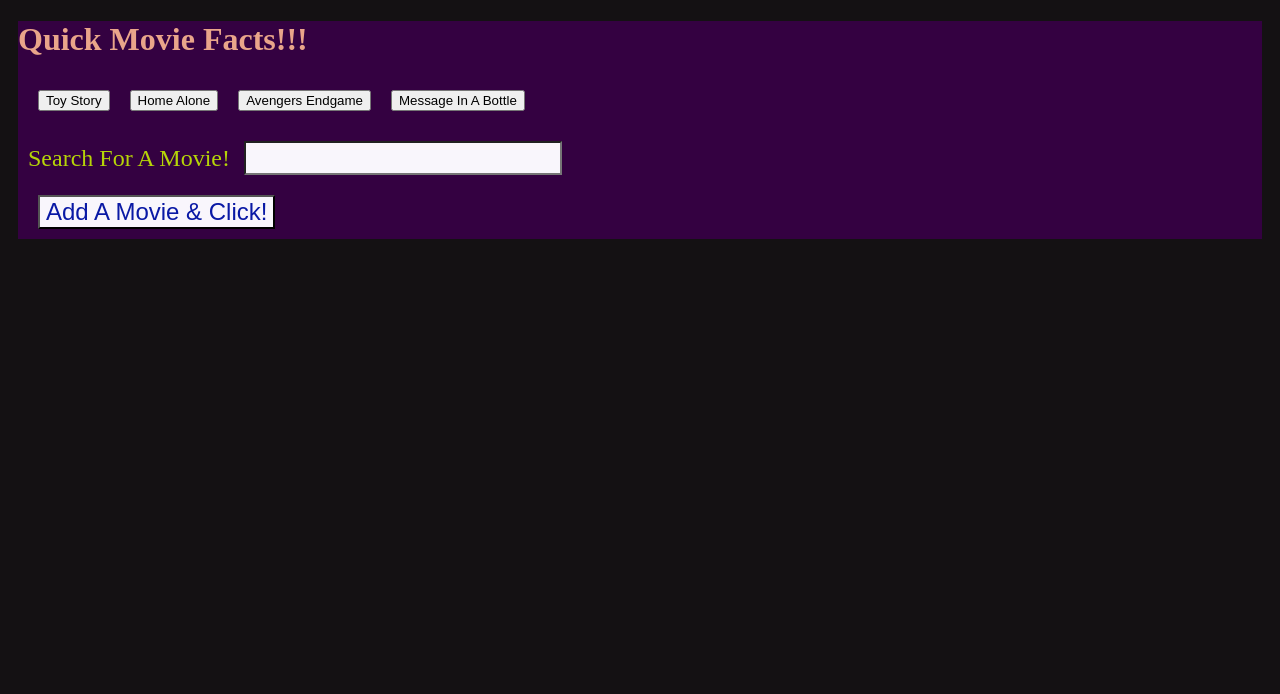
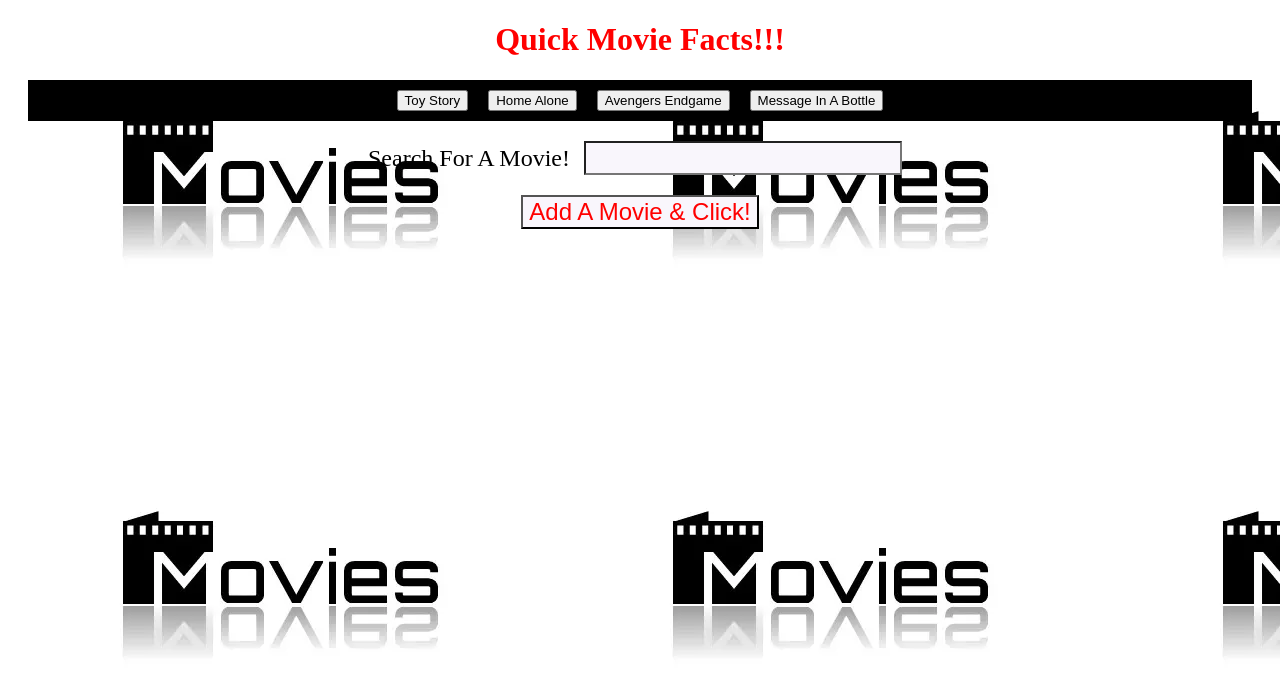
Before and after one commit to Guled06/Movies, a plain HTML site: page index.html in a window 1280 px wide. Drawn offline with nearby package versions, Linux system fonts and the light colour scheme.

Commit message:
added a background image and modified the style of the page

```diff
--- a/index.html
+++ b/index.html
@@ -11,16 +11,32 @@
       form,
       input {
         margin: 10px;
+        text-align: center;
+      }
+
+      body {
+        background-image: url("images/movies.jpg")
+      }
+
+      .container{
+        background: transparent;
+      }
+
+      h1 {
+        color: red;
+      }
+      #add-movie {
+        color: red;
       }
     </style>
   </head>
   <body>
     <div class="container">
       <h1>Quick Movie Facts!!!</h1>
-      <div id="buttons-view"></div>
+      <div id="buttons-view" style="background-color: black;"></div>
 
       <form id="movie-form">
-        <label for="movie-input">Search For A Movie!</label>
+        <label for="movie-input" style="color: black;">Search For A Movie!</label>
         <input type="text" id="movie-input" /><br />
         <input id="add-movie" type="submit" value="Add A Movie & Click!" />
       </form>
--- a/movies.css
+++ b/movies.css
@@ -1,4 +1,4 @@
-
+/*
 
 body {
 
@@ -11,11 +11,11 @@ body {
 
   color: rgb(233, 165, 138);
 
-}
+} */
 
 label {
   font-size: x-large;
-  color: rgb(182, 212, 8);
+  color: rgb(212, 66, 8);
 }
 
 input {
@@ -37,7 +37,8 @@ input {
 }
 
 p {
-  color: palegoldenrod;
+  color: white;
+  background-color: rgb(114, 6, 6);
   font-size: x-large;
   font-family: 'Times New Roman', Times, serif;
 }
--- a/script.js
+++ b/script.js
@@ -117,6 +117,3 @@
           // audioElement.attr("src", "assets/Evil_Laugh_Male_6-Himan-1359990674.mp3");
 
         });
-
-
-        // This function handles events where the add movie button is clicked
```
Also changed, not shown: images/movies.jpg (added).
